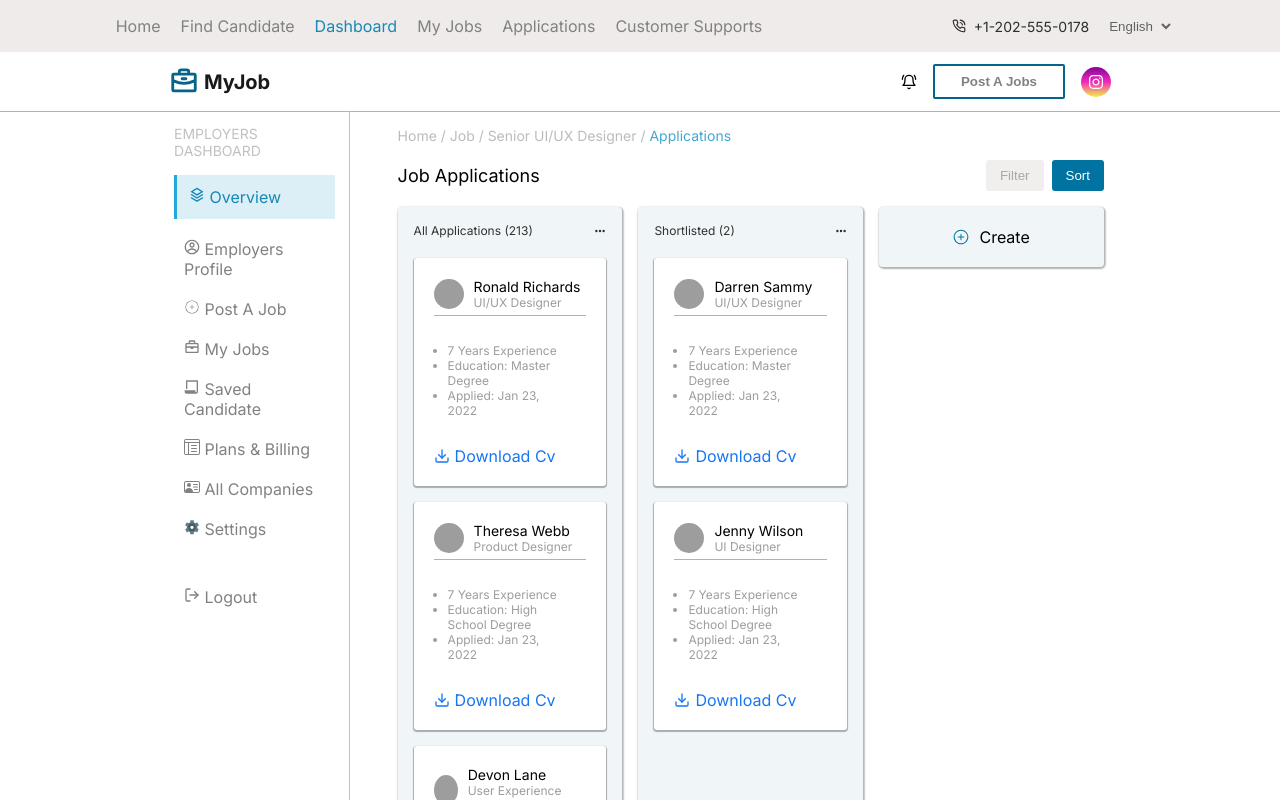
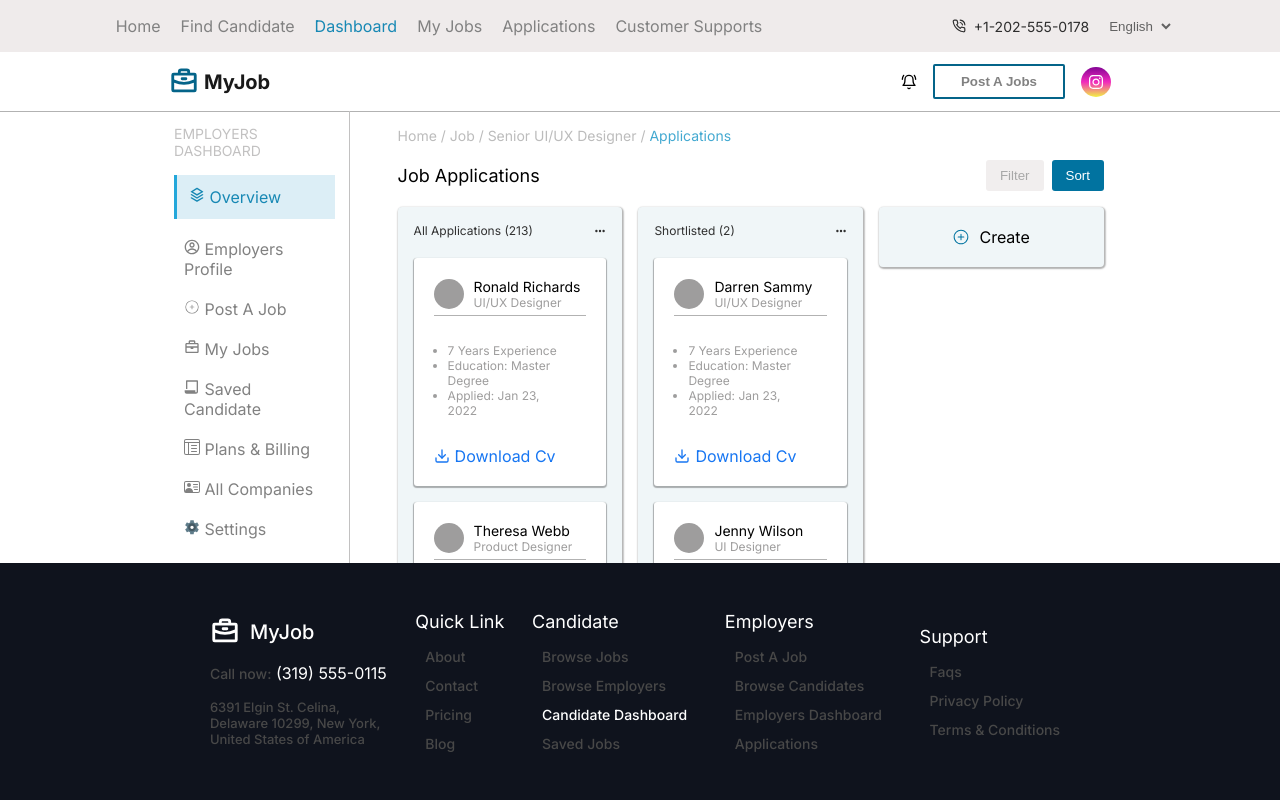
Before and after one commit to NarahariVasantham1567/job-portal, a React (Vite) app: page /dashboard/overview in a window 1280 px wide. Shown: the top 800 px of the page. Built offline with nearby package versions, Linux system fonts and the light colour scheme.

Commit message:
Made some changes for styling

```diff
--- a/src/App.jsx
+++ b/src/App.jsx
@@ -55,7 +55,7 @@ export default function App() {
         <Route path='/blog' element={<BlogList />} />
         <Route path='*' element={<ErrorPage />} />
       </Routes>
-      {/* <Footer /> */}
+      <Footer />
     </BrowserRouter>
   );
 }
--- a/src/pages/Overview.css
+++ b/src/pages/Overview.css
@@ -1,7 +1,6 @@
 .overview-container {
   padding: 16px;
   width: 100%;
-  height: 100vh;
   display: flex;
   flex-direction: column;
   gap: 16px;
@@ -92,6 +91,7 @@
 }
 
 .application-shortlisted-container {
+  height: 100vh;
   display: grid;
   grid-template-columns: repeat(3, 1fr);
   column-gap: 16px;
@@ -105,8 +105,6 @@
   border-radius: 4px;
   box-shadow: 0.7px 1px 1.5px 1px rgba(0, 0, 0, 0.3);
   position: relative;
-  height: 100vh;
-  overflow-y: hidden;
 }
 
 .create-container {
@@ -114,7 +112,6 @@
   background-color: #f0f6f8;
   border-radius: 4px;
   box-shadow: 0.7px 1px 1.5px 1px rgba(0, 0, 0, 0.3);
-  /* position: relative; */
   height: 60px;
   display: flex;
   justify-content: center;
```
